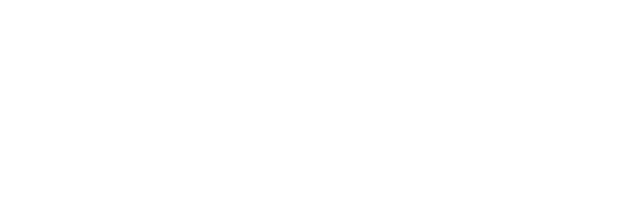
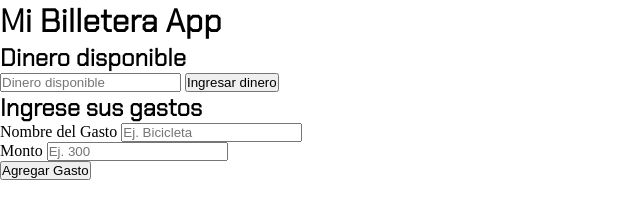
Before and after one commit to AngeloGomez33/Proyecto-Billetera-App, a plain HTML site: page index.html in a window 1280 px wide. Shown: the whole page, without its empty margins (0-640 px from the left). Drawn offline with Linux system fonts and the light colour scheme.

Commit message:
maquetacion

```diff
--- a/estilos.css
+++ b/estilos.css
@@ -0,0 +1,8 @@
+*{
+    padding: 0px;
+    margin: 0px;
+}
+
+h1,h2{
+    font-family: 'Chakra Petch', sans-serif;
+}
--- a/index.html
+++ b/index.html
@@ -4,9 +4,39 @@
     <meta charset="UTF-8">
     <meta http-equiv="X-UA-Compatible" content="IE=edge">
     <meta name="viewport" content="width=device-width, initial-scale=1.0">
+    <link rel="preconnect" href="https://fonts.googleapis.com"><link rel="preconnect" href="https://fonts.gstatic.com" crossorigin><link href="https://fonts.googleapis.com/css2?family=Chakra+Petch:wght@300&display=swap" rel="stylesheet">
+    <link rel="stylesheet" href="./estilos.css">
     <title>Mi Billetera App</title>
 </head>
 <body>
+    <header>
+        <h1>Mi Billetera App</h1>
+        <h2>Dinero disponible</h2>
+        <form>
+        <input type="number" placeholder="Dinero disponible" id="dineroInicial"/>
+        <input type="button"  value="Ingresar dinero"/>
+        </form>
+
+        <div id="divGastos">
+            <div class="one-half column">
+                <form action="">
+                    <h2>Ingrese sus gastos</h2>
+                    <div>
+                        <label>Nombre del Gasto</label>
+                        <input type="text" placeholder="Ej. Bicicleta" id="tipoGasto"/>
+                    </div>
+                    <div>
+                        <label class="campo">Monto</label>
+                        <input type="number" placeholder="Ej. 300" id="cantidadGasto"/>
+                    </div>
+                    <input type="button" value="Agregar Gasto"/>
+                </form>
+            </div>
+            <div class="one-half column" id="divListadoGastos">
+
+            </div>
+        </div>
+    </header>
 
 </body>
 </html>
```
